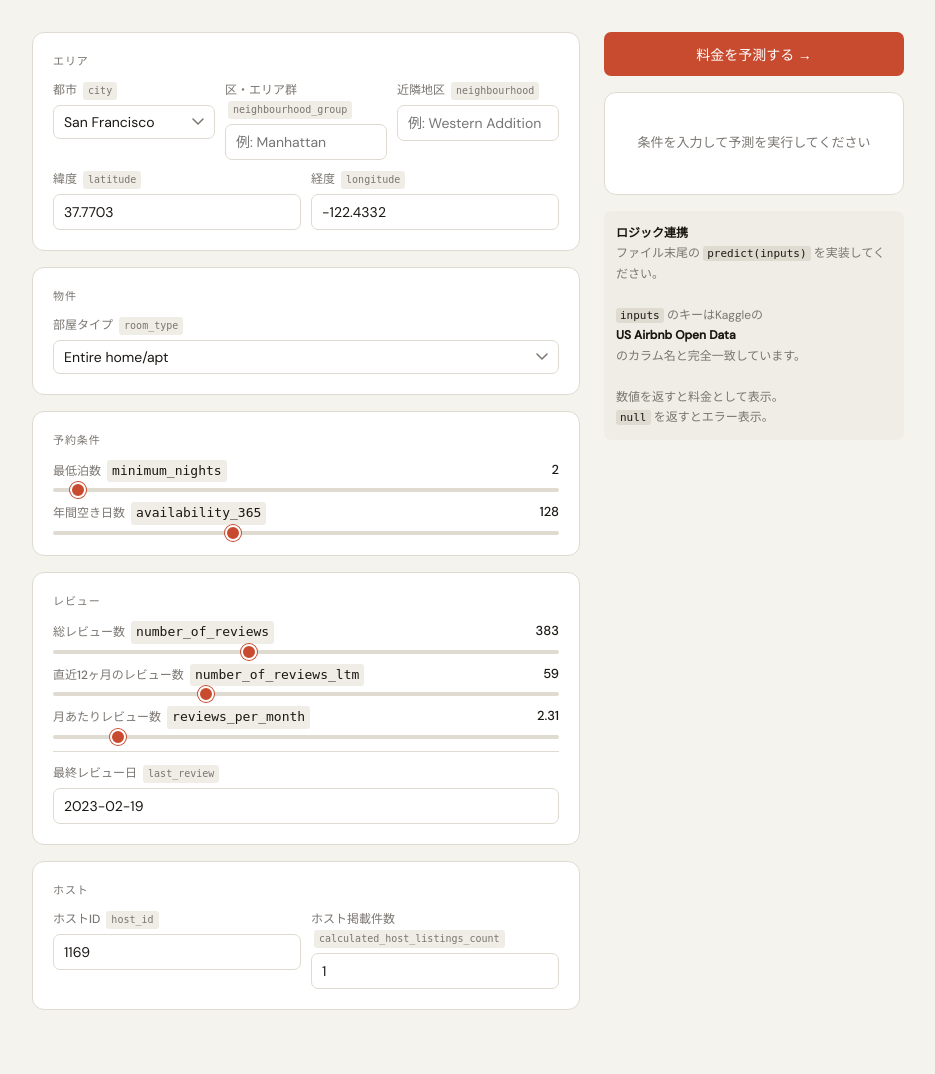
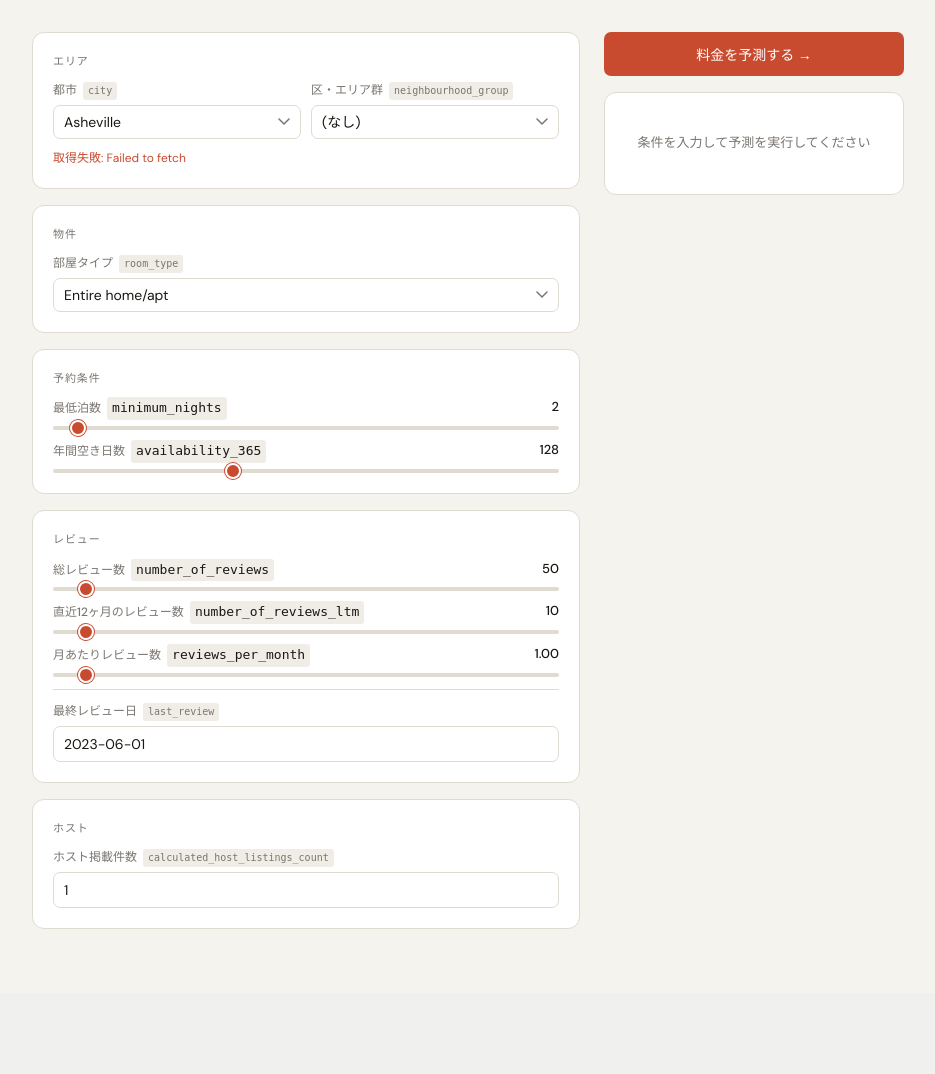
Before and after one commit to hossndbz/airbnb-price-predictor, a Flask app: page / in a window 1280 px wide. Shown: the part 60-1134 px from the top of the page, without its empty margins (172-1107 px from the left). After the commit the page ends 989 px from the top, so only its background shows below. Run offline with Flask 3, Linux system fonts and the light colour scheme; parts of the project's set-up code (start-up, migrations or seed data) failed here and were passed over.

Commit message:
宿泊料金予想システム02

```diff
--- a/app.py
+++ b/app.py
@@ -1,10 +1,26 @@
-from flask import Flask, render_template
+from flask import Flask, request, jsonify, render_template
+import numpy as np
+import joblib
+import json
+from services.predictor import predict
 
 app = Flask(__name__)
 
-@app.route("/")
-def home():
-    return render_template("index.html")
+# モデル・スケーラー・カラム情報を起動時に読み込む
+model = joblib.load('model.pkl')
+scaler = joblib.load('scaler.pkl')
+with open('columns.json') as f:
+    columns = json.load(f)
 
-if __name__ == "__main__":
+@app.route('/')
+def index():
+    return render_template('index.html', columns=columns)
+
+@app.route('/predict', methods=['POST'])
+def predict_route():
+    data = request.get_json()
+    result = predict(data)
+    return jsonify({'price': result})
+
+if __name__ == '__main__':
     app.run(debug=True)
--- /dev/null
+++ b/requirements.txt
@@ -0,0 +1,6 @@
+flask
+scikit-learn
+joblib
+pandas
+numpy
+gunicorn
--- a/static/script.js
+++ b/static/script.js
@@ -1,41 +1,130 @@
+window.onload = function(){
+	autoGeocode();
+}
+
+async function autoGeocode() {
+	const city = document.getElementById('city').value;
+	const ng   = document.getElementById('neighbourhood_group').value;
+	const query = ng ? ng + ', ' + city : city;
+	const status = document.getElementById('geo-status');
+	status.textContent = '座標を取得中...';
+	status.style.color = 'var(--text-sub)';
+	try {
+		const res = await fetch(
+			'https://nominatim.openstreetmap.org/search?format=json&limit=1&q=' + encodeURIComponent(query),
+			{ headers: { 'Accept-Language': 'en' } }
+		);
+		const data = await res.json();
+		if (data.length === 0) {
+			status.textContent = '座標が見つかりませんでした。';
+			status.style.color = 'var(--accent)';
+			return;
+		}
+		document.getElementById('latitude').value  = parseFloat(data[0].lat);
+		document.getElementById('longitude').value = parseFloat(data[0].lon);
+		status.textContent = '座標取得完了: ' + parseFloat(data[0].lat).toFixed(4) + ', ' + parseFloat(data[0].lon).toFixed(4);
+		status.style.color = 'var(--text-sub)';
+	} catch (err) {
+		status.textContent = '取得失敗: ' + err.message;
+		status.style.color = 'var(--accent)';
+	}
+}
+
+async function geocode() {
+	const query = document.getElementById('address_input').value.trim();
+	if (!query) return;
+	const status = document.getElementById('geo-status');
+	const btn = document.getElementById('geo-btn');
+	btn.disabled = true;
+	status.textContent = '取得中...';
+	status.style.color = 'var(--text-sub)';
+	try {
+		const res = await fetch(
+			'https://nominatim.openstreetmap.org/search?format=json&limit=1&q=' + encodeURIComponent(query),
+			{ headers: { 'Accept-Language': 'en' } }
+		);
+		const data = await res.json();
+		if (data.length === 0) {
+			status.textContent = '住所が見つかりませんでした。';
+			status.style.color = 'var(--accent)';
+			return;
+		}
+		const lat = parseFloat(data[0].lat);
+		const lon = parseFloat(data[0].lon);
+		document.getElementById('latitude').value = lat;
+		document.getElementById('longitude').value = lon;
+		status.textContent = '取得完了: ' + lat.toFixed(4) + ', ' + lon.toFixed(4);
+		status.style.color = 'var(--text-sub)';
+	} catch (err) {
+		status.textContent = '取得失敗: ' + err.message;
+		status.style.color = 'var(--accent)';
+	} finally {
+		btn.disabled = false;
+	}
+}
+
+function calcDaysSinceLastReview(dateStr) {
+	if (!dateStr) return 9999;
+	const last = new Date(dateStr);
+	const ref = new Date("2023-12-31");
+	const diff = Math.round((ref - last) / (1000 * 60 * 60 * 24));
+	return isNaN(diff) ? 9999 : Math.max(0, diff);
+}
+
 function getInputs() {
 	return {
-      host_id:                          parseInt(document.getElementById('host_id').value) || 0,
-      neighbourhood_group:              document.getElementById('neighbourhood_group').value.trim(),
-      neighbourhood:                    document.getElementById('neighbourhood').value.trim(),
-      latitude:                         parseFloat(document.getElementById('latitude').value) || 0,
-      longitude:                        parseFloat(document.getElementById('longitude').value) || 0,
-      room_type:                        document.getElementById('room_type').value,
-      minimum_nights:                   parseInt(document.getElementById('minimum_nights').value) || 1,
-      number_of_reviews:                parseInt(document.getElementById('number_of_reviews').value) || 0,
-      last_review:                      document.getElementById('last_review').value.trim(),
-      reviews_per_month:                parseFloat(document.getElementById('reviews_per_month').value) || 0,
-      calculated_host_listings_count:   parseInt(document.getElementById('calculated_host_listings_count').value) || 1,
-      availability_365:                 parseInt(document.getElementById('availability_365').value) || 0,
-      number_of_reviews_ltm:            parseInt(document.getElementById('number_of_reviews_ltm').value) || 0,
-      city:                             document.getElementById('city').value,
+		neighbourhood_group:            document.getElementById("neighbourhood_group").value,
+		latitude:                       parseFloat(document.getElementById("latitude").value) || 0,
+		longitude:                      parseFloat(document.getElementById("longitude").value) || 0,
+		room_type:                      document.getElementById("room_type").value,
+		minimum_nights:                 parseInt(document.getElementById("minimum_nights").value) || 1,
+		number_of_reviews:              parseInt(document.getElementById("number_of_reviews").value) || 0,
+		reviews_per_month:              parseFloat(document.getElementById("reviews_per_month").value) || 0,
+		calculated_host_listings_count: parseInt(document.getElementById("calculated_host_listings_count").value) || 1,
+		availability_365:               parseInt(document.getElementById("availability_365").value) || 0,
+		number_of_reviews_ltm:          parseInt(document.getElementById("number_of_reviews_ltm").value) || 0,
+		city:                           document.getElementById("city").value,
+		last_review:                    document.getElementById("last_review").value,
+		days_since_last_review:         calcDaysSinceLastReview(document.getElementById("last_review").value),
 	};
 }
 
-  function runPredict() {
-    const inputs = getInputs();
-    const price = predict(inputs);
-    const idle = document.getElementById('result-idle');
-    const body = document.getElementById('result-body');
+async function runPredict() {
+	const btn  = document.getElementById("predict-btn");
+	const idle = document.getElementById("result-idle");
+	const body = document.getElementById("result-body");
 
-    if (price === null || price === undefined || isNaN(price)) {
-      idle.textContent = 'predict() が null を返しました。ロジックを実装してください。';
-      idle.style.display = 'block';
-      body.style.display = 'none';
+	btn.disabled = true;
+	btn.textContent = "予測中...";
+	idle.textContent = "";
+	idle.className = "loading";
+	idle.style.display = "block";
+	body.style.display = "none";
+
+	try {
+		const res = await fetch("/predict", {
+			method: "POST",
+			headers: { "Content-Type": "application/json" },
+			body: JSON.stringify(getInputs()),
+		});
+
+		const data = await res.json();
+
+		if (!res.ok || data.error) {
+			idle.textContent = "エラー: " + (data.error || res.statusText);
+			idle.className = "error-msg";
+			idle.style.display = "block";
+			body.style.display = "none";
 			return;
 		}
 
-    const rounded = Math.round(price);
-    const low = Math.round(rounded * 0.85);
-    const high = Math.round(rounded * 1.15);
+		const inputs  = getInputs();
+		const rounded = Math.round(data.price);
+		const low     = Math.round(rounded * 0.85);
+		const high    = Math.round(rounded * 1.15);
 
-    idle.style.display = 'none';
-    body.style.display = 'block';
+		idle.style.display = "none";
+		body.style.display = "block";
 		body.innerHTML = `
 			<div class="anim">
 				<p class="result-price-label">予測料金（1泊）</p>
@@ -51,38 +140,22 @@ function getInputs() {
 				<div class="divider" style="margin:14px 0;"></div>
 				<table class="meta-table">
 					<tr><td>city</td><td>${inputs.city}</td></tr>
-          <tr><td>neighbourhood</td><td>${inputs.neighbourhood || '—'}</td></tr>
+					<tr><td>neighbourhood_group</td><td>${inputs.neighbourhood_group || "—"}</td></tr>
 					<tr><td>room_type</td><td>${inputs.room_type}</td></tr>
 					<tr><td>minimum_nights</td><td>${inputs.minimum_nights}</td></tr>
 					<tr><td>number_of_reviews</td><td>${inputs.number_of_reviews}</td></tr>
 					<tr><td>availability_365</td><td>${inputs.availability_365}</td></tr>
+					<tr><td>days_since_last_review</td><td>${inputs.days_since_last_review}</td></tr>
 				</table>
 			</div>`;
+
+	} catch (err) {
+		idle.textContent = "通信エラー: " + err.message;
+		idle.className = "error-msg";
+		idle.style.display = "block";
+		body.style.display = "none";
+	} finally {
+		btn.disabled = false;
+		btn.textContent = "料金を予測する →";
 	}
-
-  // =====================================================
-  // predict(inputs) を実装してください
-  //
-  // inputs のキーは Kaggle "US Airbnb Open Data" の
-  // カラム名と完全一致:
-  //
-  //   host_id                        : number
-  //   neighbourhood_group            : string  (空の場合あり)
-  //   neighbourhood                  : string
-  //   latitude                       : number
-  //   longitude                      : number
-  //   room_type                      : string  "Entire home/apt" | "Private room" | "Shared room" | "Hotel room"
-  //   minimum_nights                 : number
-  //   number_of_reviews              : number
-  //   last_review                    : string  "YYYY-MM-DD"
-  //   reviews_per_month              : number
-  //   calculated_host_listings_count : number
-  //   availability_365               : number
-  //   number_of_reviews_ltm          : number
-  //   city                           : string
-  //
-  // 戻り値: 数値（1泊あたりの予測価格 USD）または null
-  // =====================================================
-  function predict(inputs) {
-    return null;
 }
--- a/templates/index.html
+++ b/templates/index.html
@@ -25,20 +25,13 @@
         <!-- エリア -->
         <div class="card">
           <p class="section-title">エリア</p>
-          <div class="grid3" style="margin-bottom: 10px">
+          <div class="grid2" style="margin-bottom: 10px">
             <div class="field">
               <label>都市 <span class="col-tag">city</span></label>
-              <select id="city">
-                <option>New York City</option>
-                <option>Los Angeles</option>
-                <option selected>San Francisco</option>
-                <option>Chicago</option>
-                <option>Seattle</option>
-                <option>Miami</option>
-                <option>Austin</option>
-                <option>Boston</option>
-                <option>Nashville</option>
-                <option>Denver</option>
+              <select id="city" onchange="autoGeocode()">
+                {% for c in columns.city %}
+                <option value="{{ c }}">{{ c }}</option>
+                {% endfor %}
               </select>
             </div>
             <div class="field">
@@ -46,41 +39,25 @@
                 >区・エリア群
                 <span class="col-tag">neighbourhood_group</span></label
               >
-              <input
-                type="text"
-                id="neighbourhood_group"
-                placeholder="例: Manhattan"
-              />
-            </div>
-            <div class="field">
-              <label>近隣地区 <span class="col-tag">neighbourhood</span></label>
-              <input
-                type="text"
-                id="neighbourhood"
-                placeholder="例: Western Addition"
-              />
+              <select id="neighbourhood_group" onchange="autoGeocode()">
+                <option value="">(なし)</option>
+                {% for ng in columns.neighbourhood_group %}
+                <option value="{{ ng }}">{{ ng }}</option>
+                {% endfor %}
+              </select>
             </div>
           </div>
-          <div class="grid2">
-            <div class="field">
-              <label>緯度 <span class="col-tag">latitude</span></label>
-              <input
-                type="number"
-                id="latitude"
-                value="37.7703"
-                step="0.0001"
-              />
-            </div>
-            <div class="field">
-              <label>経度 <span class="col-tag">longitude</span></label>
-              <input
-                type="number"
-                id="longitude"
-                value="-122.4332"
-                step="0.0001"
-              />
-            </div>
-          </div>
+          <div
+            id="geo-status"
+            style="
+              font-size: 12px;
+              color: var(--text-sub);
+              min-height: 18px;
+              margin-top: 6px;
+            "
+          ></div>
+          <input type="hidden" id="latitude" value="37.7703" />
+          <input type="hidden" id="longitude" value="-122.4332" />
         </div>
 
         <!-- 物件 -->
@@ -89,10 +66,9 @@
           <div class="field">
             <label>部屋タイプ <span class="col-tag">room_type</span></label>
             <select id="room_type">
-              <option value="Entire home/apt">Entire home/apt</option>
-              <option value="Private room">Private room</option>
-              <option value="Shared room">Shared room</option>
-              <option value="Hotel room">Hotel room</option>
+              {% for rt in columns.room_type %}
+              <option value="{{ rt }}">{{ rt }}</option>
+              {% endfor %}
             </select>
           </div>
         </div>
@@ -151,7 +127,7 @@
                 >総レビュー数
                 <span class="col-tag">number_of_reviews</span></label
               >
-              <span id="reviews-out">383</span>
+              <span id="reviews-out">50</span>
             </div>
             <input
               type="range"
@@ -159,7 +135,7 @@
               min="0"
               max="1000"
               step="1"
-              value="383"
+              value="50"
               oninput="
                 document.getElementById('reviews-out').textContent = this.value
               "
@@ -171,7 +147,7 @@
                 >直近12ヶ月のレビュー数
                 <span class="col-tag">number_of_reviews_ltm</span></label
               >
-              <span id="reviews-ltm-out">59</span>
+              <span id="reviews-ltm-out">10</span>
             </div>
             <input
               type="range"
@@ -179,7 +155,7 @@
               min="0"
               max="200"
               step="1"
-              value="59"
+              value="10"
               oninput="
                 document.getElementById('reviews-ltm-out').textContent =
                   this.value
@@ -192,7 +168,7 @@
                 >月あたりレビュー数
                 <span class="col-tag">reviews_per_month</span></label
               >
-              <span id="rpm-out">2.31</span>
+              <span id="rpm-out">1.00</span>
             </div>
             <input
               type="range"
@@ -200,7 +176,7 @@
               min="0"
               max="20"
               step="0.01"
-              value="2.31"
+              value="1.00"
               oninput="
                 document.getElementById('rpm-out').textContent = parseFloat(
                   this.value,
@@ -216,7 +192,7 @@
             <input
               type="text"
               id="last_review"
-              value="2023-02-19"
+              value="2023-06-01"
               placeholder="YYYY-MM-DD"
             />
           </div>
@@ -225,17 +201,10 @@
         <!-- ホスト -->
         <div class="card">
           <p class="section-title">ホスト</p>
-          <div class="grid2">
-            <div class="field">
-              <label>ホストID <span class="col-tag">host_id</span></label>
-              <input type="number" id="host_id" value="1169" />
-            </div>
           <div class="field">
             <label
               >ホスト掲載件数
-                <span class="col-tag"
-                  >calculated_host_listings_count</span
-                ></label
+              <span class="col-tag">calculated_host_listings_count</span></label
             >
             <input
               type="number"
@@ -247,11 +216,10 @@
           </div>
         </div>
       </div>
-      </div>
 
       <!-- Sidebar -->
       <div class="sidebar">
-        <button class="predict-btn" onclick="runPredict()">
+        <button class="predict-btn" id="predict-btn" onclick="runPredict()">
           料金を予測する →
         </button>
 
@@ -261,19 +229,6 @@
           </div>
           <div id="result-body" style="display: none"></div>
         </div>
-
-        <div class="info-box">
-          <strong style="color: var(--text); font-size: 12px"
-            >ロジック連携</strong
-          ><br />
-          ファイル末尾の
-          <code>predict(inputs)</code> を実装してください。<br /><br />
-          <code>inputs</code> のキーはKaggleの<br />
-          <strong style="color: var(--text)">US Airbnb Open Data</strong><br />
-          のカラム名と完全一致しています。<br /><br />
-          数値を返すと料金として表示。<br />
-          <code>null</code> を返すとエラー表示。
-        </div>
       </div>
     </main>
 
```
Also changed, not shown: columns.json (added, +1 -0 lines), data.py (+46 -24 lines), services/predictor.py (+52 -0 lines), services/__init__.py (added), 3 other files. Lines whose indentation alone changed are shown as unchanged.
